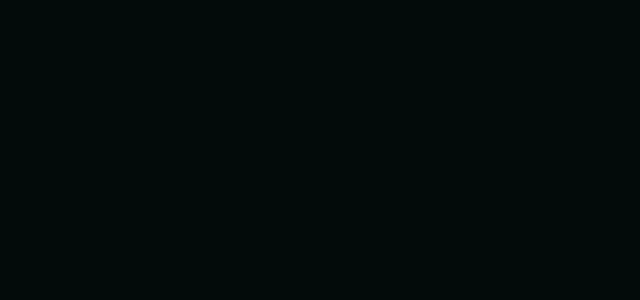
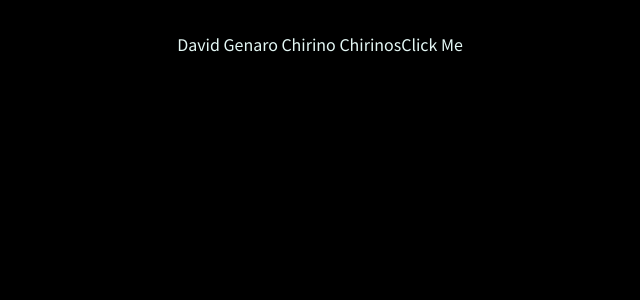
Before and after one commit to DaviD4Chirino/cv-maker-vite, a React (Vite) app: page / in a window 1280 px wide. Shown: the top 300 px of the page, without its empty margins (320-960 px from the left). Built offline with nearby package versions, Linux system fonts and the light colour scheme; a web font is replaced by a local one.

Commit message:
added data object type and context

```diff
--- a/src/App.tsx
+++ b/src/App.tsx
@@ -1,7 +1,28 @@
+import { useContext } from "react";
 import "./App.css";
+import { DataContext } from "./contexts/dataContext";
 
 function App() {
-  return <div className=""></div>;
+  const { data, setData } = useContext(DataContext);
+
+  return (
+    <div className="">
+      {data.personal_information.full_name}
+      <button
+        onClick={() =>
+          setData({
+            ...data,
+            personal_information: {
+              ...data.personal_information,
+              full_name: "asdasd",
+            },
+          })
+        }
+      >
+        Click Me
+      </button>
+    </div>
+  );
 }
 
 export default App;
--- /dev/null
+++ b/src/contexts/dataContext.tsx
@@ -0,0 +1,43 @@
+import { ReactNode, createContext, useState } from "react";
+const initialValue: DataContext = {
+  data: {
+    personal_information: {
+      full_name: "David Genaro Chirino Chirinos",
+      first_name: "",
+      second_name: "",
+      middle_name: "",
+      surname: "",
+      email: "",
+      phone_number: "",
+      location: "",
+      portfolio_link: "",
+    },
+    educational_backgrounds: {
+      heading: "",
+      contents: [],
+    },
+
+    work_experiences: { heading: "", contents: [] },
+    skills: { heading: "", contents: [] },
+    projects: { heading: "", contents: [] },
+    awards: { heading: "", contents: [] },
+  },
+  // eslint-disable-next-line @typescript-eslint/no-unused-vars
+  setData: (data: DataObject) => {},
+};
+const DataContext: React.Context<DataContext> = createContext(initialValue);
+
+function DataProvider({ children }: { children: ReactNode }) {
+  const [data, setData] = useState<DataObject>(initialValue.data);
+
+  const newValue = {
+    data,
+    setData,
+  };
+
+  return (
+    <DataContext.Provider value={newValue}>{children}</DataContext.Provider>
+  );
+}
+
+export { DataContext, DataProvider };
--- /dev/null
+++ b/src/data/data.ts
@@ -0,0 +1,15 @@
+export const data = {
+  full_name: "",
+  first_name: "",
+  second_name: "",
+  middle_name: "",
+  surname: "",
+};
+
+/** HELPER FUNCTIONS */
+
+/** Merges the first to the surname in data */
+
+// function breakDownFullName(): string {
+
+// }
--- a/src/index.css
+++ b/src/index.css
@@ -9,7 +9,7 @@
   box-sizing: border-box;
 }
 :root {
-  background: theme("colors.background");
+  background: black;
   color: theme("colors.text");
 }
 
--- a/src/main.tsx
+++ b/src/main.tsx
@@ -1,10 +1,13 @@
-import React from 'react'
-import ReactDOM from 'react-dom/client'
-import App from './App.tsx'
-import './index.css'
+import React from "react";
+import ReactDOM from "react-dom/client";
+import App from "./App.tsx";
+import "./index.css";
+import { DataProvider } from "./contexts/dataContext.tsx";
 
-ReactDOM.createRoot(document.getElementById('root')!).render(
+ReactDOM.createRoot(document.getElementById("root")!).render(
   <React.StrictMode>
-    <App />
-  </React.StrictMode>,
-)
+    <DataProvider>
+      <App />
+    </DataProvider>
+  </React.StrictMode>
+);
--- /dev/null
+++ b/src/types/data.d.ts
@@ -0,0 +1,80 @@
+interface DataContext {
+  data: DataObject;
+  setData: React.Dispatch<React.SetStateAction<DataObject>>;
+}
+
+type DataObject = {
+  personal_information: {
+    full_name: string;
+    first_name: string;
+    second_name: string;
+    middle_name: string;
+    surname: string;
+    email: string;
+    phone_number: string;
+    location: string;
+    portfolio_link: string;
+  };
+  educational_backgrounds: {
+    heading: string;
+    contents: EducationalBackground[];
+  };
+  work_experiences: {
+    heading: string;
+    contents: WorkExperience[];
+  };
+  skills: {
+    heading: string;
+    contents: Skill[];
+  };
+  projects: {
+    heading: string;
+    contents: Project[];
+  };
+  awards: {
+    heading: string;
+    contents: Award[];
+  };
+};
+
+// type string = {
+//   heading: string;
+// };
+
+type EducationalBackground = {
+  school_name: string;
+  school_location: string;
+  degree: string;
+  major: string;
+  gpa: number;
+  start_date: string;
+  end_date: string;
+};
+
+type WorkExperience = {
+  company_name: string;
+  job_title: string;
+  job_location: string;
+  job_responsibilities: string[];
+  start_date: string;
+  end_date: string;
+};
+
+type Skill = {
+  name: string;
+  details: string[];
+};
+
+type Project = {
+  name: string;
+  description: string;
+  link: string;
+  tools_used: string[];
+};
+
+type Award = {
+  name: string;
+  date: string;
+  awarder: string;
+  summary: string[];
+};
```
Also changed, not shown: tsconfig.app.json (+4 -3 lines).
